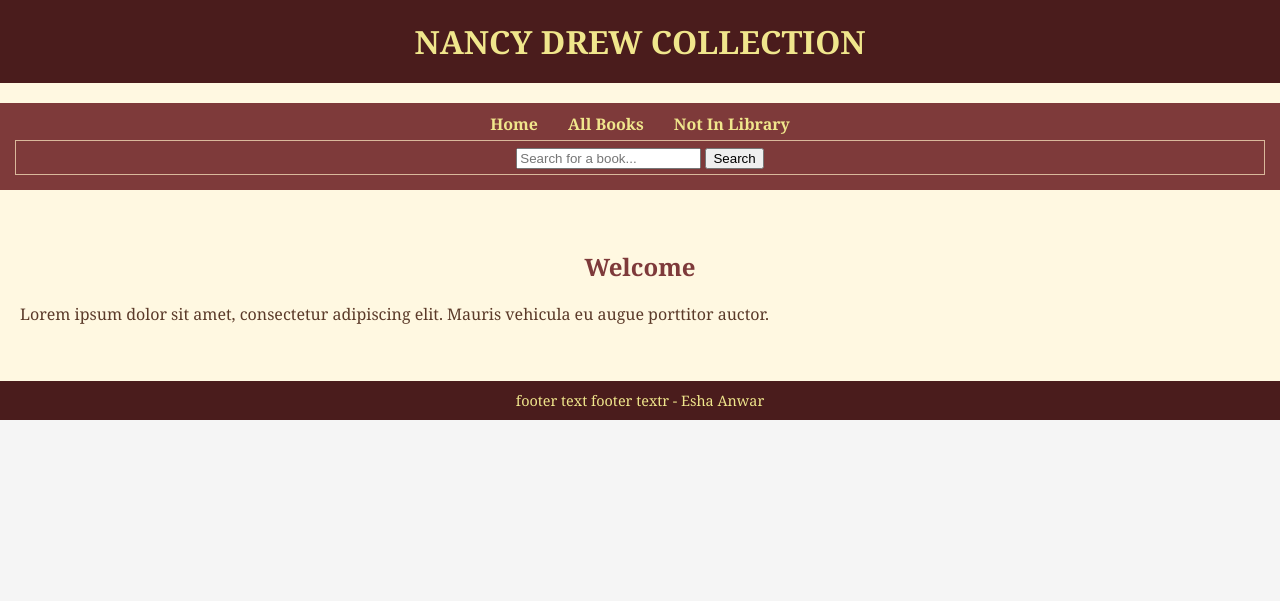
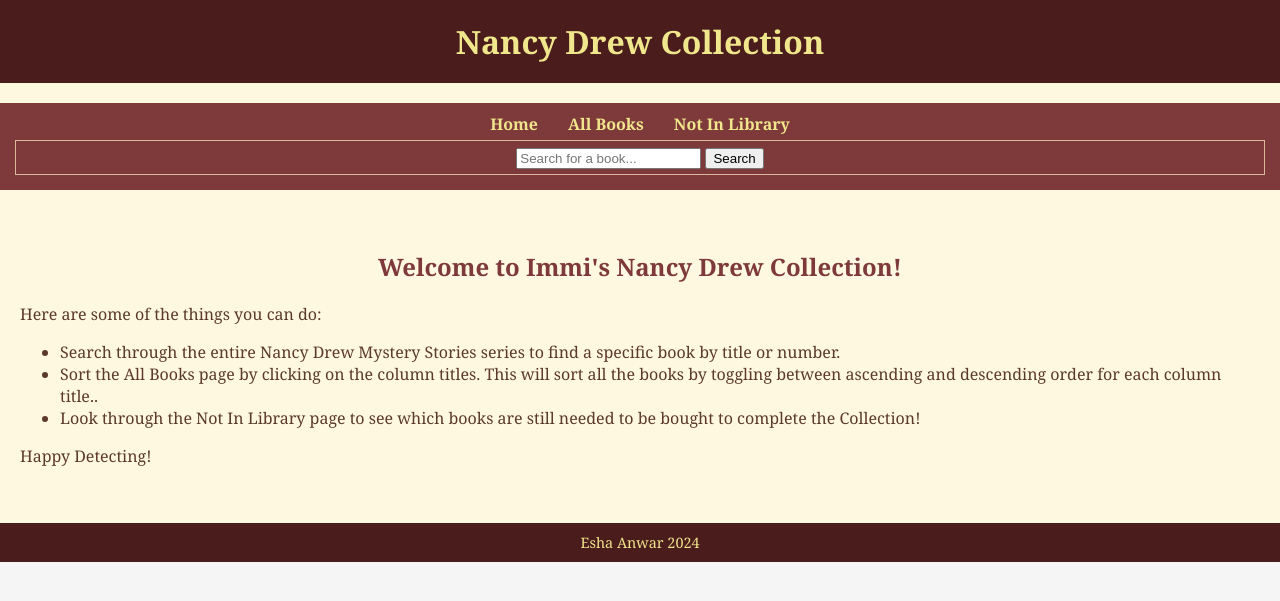
Before and after one commit to 3xtraaa/AS-91892-AS-91897, a Flask app: page / in a window 1280 px wide. Shown: the top 601 px of the page. Run offline with Flask 3, Linux system fonts and the light colour scheme.

Commit message:
modified index to extend base. and completed index content

```diff
--- a/templates/index.html
+++ b/templates/index.html
@@ -1,41 +1,14 @@
-<!DOCTYPE html>
-<html>
+{% extends "base.html" %}
 
-<head>
-  <meta charset="utf-8">
-  <meta name="viewport" content="width=device-width">
-  <title>Nancy Drew Collection</title>
-  <link href="static/css/style.css" rel="stylesheet" type="text/css"/>
-</head>
+{% block title %}Home - Nancy Drew Collection{% endblock %}
 
-<body>
-      <header>
-        <h1>NANCY DREW COLLECTION</h1>
-    </header>
-    <nav>
-        <ul>
-            <li>
-                <a href="/">Home</a>
-            </li>
-            <li>
-                <a href="all_books">All Books</a>
-            </li>
-            <li>
-                <a href="/not_in_library">Not In Library</a>
-            </li>
-        </ul>
-        <form method="POST" action="/search">
-            <input type="text" name="search" id="search" placeholder="Search for a book... ">
-            <input type="submit" value="Search">
-        </form>
-    </nav>
-    <main>
-        <h2>Welcome</h2>
-        <p>Lorem ipsum dolor sit amet, consectetur adipiscing elit. Mauris vehicula eu augue porttitor auctor.</p>
-    </main>
-    <footer>
-        <p>footer text footer textr - Esha Anwar</p>
-    </footer>
-</body>
-
-</html>
+{% block content %}
+<h2>Welcome to Immi's Nancy Drew Collection!</h2>
+<p>Here are some of the things you can do:</p>
+<ul>
+    <li>Search through the entire Nancy Drew Mystery Stories series to find a specific book by title or number.</li>
+    <li>Sort the All Books page by clicking on the column titles. This will sort all the books by toggling between ascending and descending order for each column title..</li>
+    <li>Look through the Not In Library page to see which books are still needed to be bought to complete the Collection!</li>
+</ul>
+<p>Happy Detecting!</p>
+{% endblock %}
```
